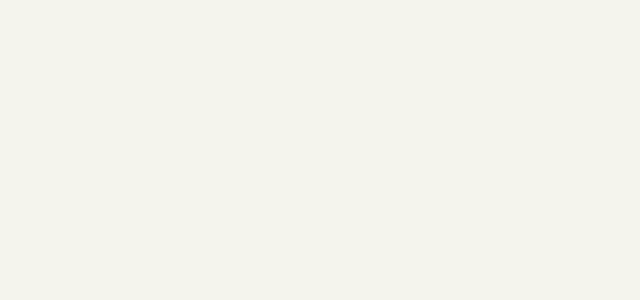
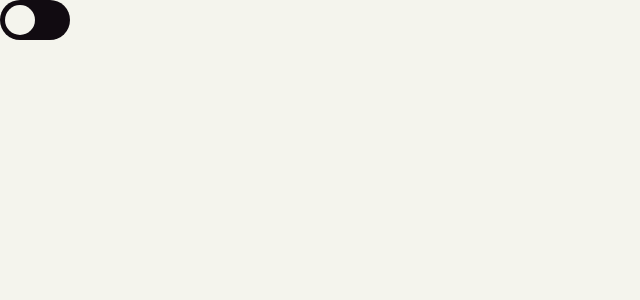
Before and after one commit to houzyk/blog, a Next.js app: page / in a window 1280 px wide. Shown: the top 300 px of the page, without its empty margins (0-640 px from the left). Built offline with nearby package versions, Linux system fonts and the light colour scheme.

Commit message:
ADD toggle css todo- animate translation

```diff
--- a/components/night_toggle.tsx
+++ b/components/night_toggle.tsx
@@ -1,23 +1,25 @@
 // react
-import React, { FunctionComponent } from "react";
+import React, { FunctionComponent, useState } from "react";
 
 // css
 import styles from "../styles/components/NightToggle.module.css";
 
 const NightToggle: FunctionComponent = () => {
+  const [light, setLight] = useState(true)
 
   // changes view mode upon click
   const handleViewMode = ():void => {
+    setLight(!light)
     const body: HTMLBodyElement | null = document.querySelector('body')
     if (body) body.classList.toggle("night")
   }
 
   return (
     <div
-      className= {styles.toggleBox}
+      className= {light ? styles.boxLight : styles.boxNight}
     >
       <div
-        className={styles.button}
+        className={light ? styles.buttonLight : styles.buttonNight}
         onClick={():void => handleViewMode()}
       />
     </div>
--- a/styles/components/NightToggle.module.css
+++ b/styles/components/NightToggle.module.css
@@ -0,0 +1,27 @@
+/* view mode toggler box */
+.boxLight, .boxNight {
+  border-radius: 50px;
+  height: 30px;
+  width: 60px;
+  padding: 5px;
+  background-color: var(--bg-night);
+  transition: all 0.3s;
+}
+
+.boxNight {
+  background-color: var(--bg-light);
+}
+
+/* toggle button */
+.buttonLight, .buttonNight {
+  cursor: pointer;
+  height: 100%;
+  width: 30px;
+  border-radius: 50%;
+  transition: all 0.3s;
+  background-color: var(--bg-light);
+}
+
+.buttonNight {
+  background-color: var(--bg-night);
+}
```
